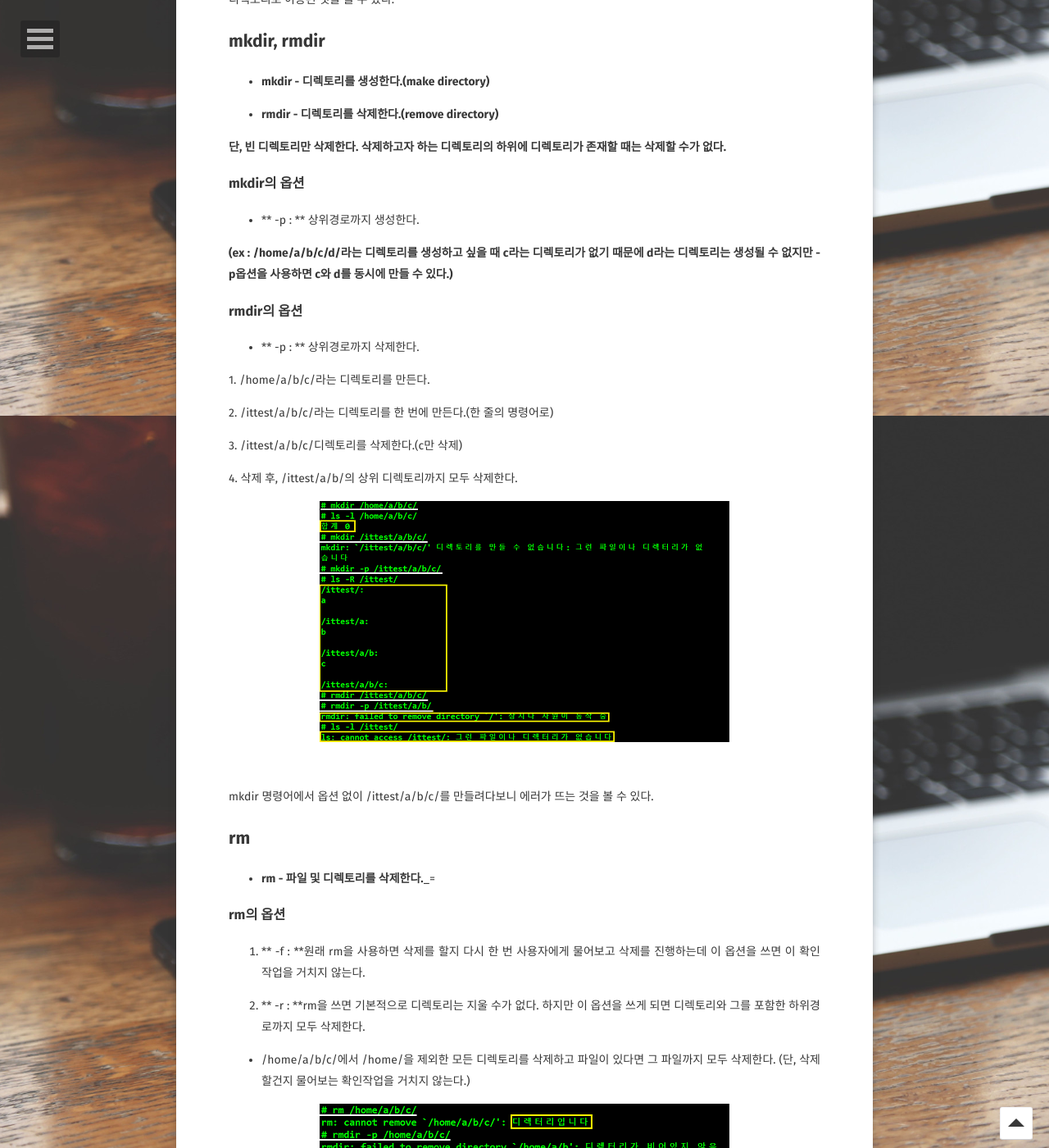
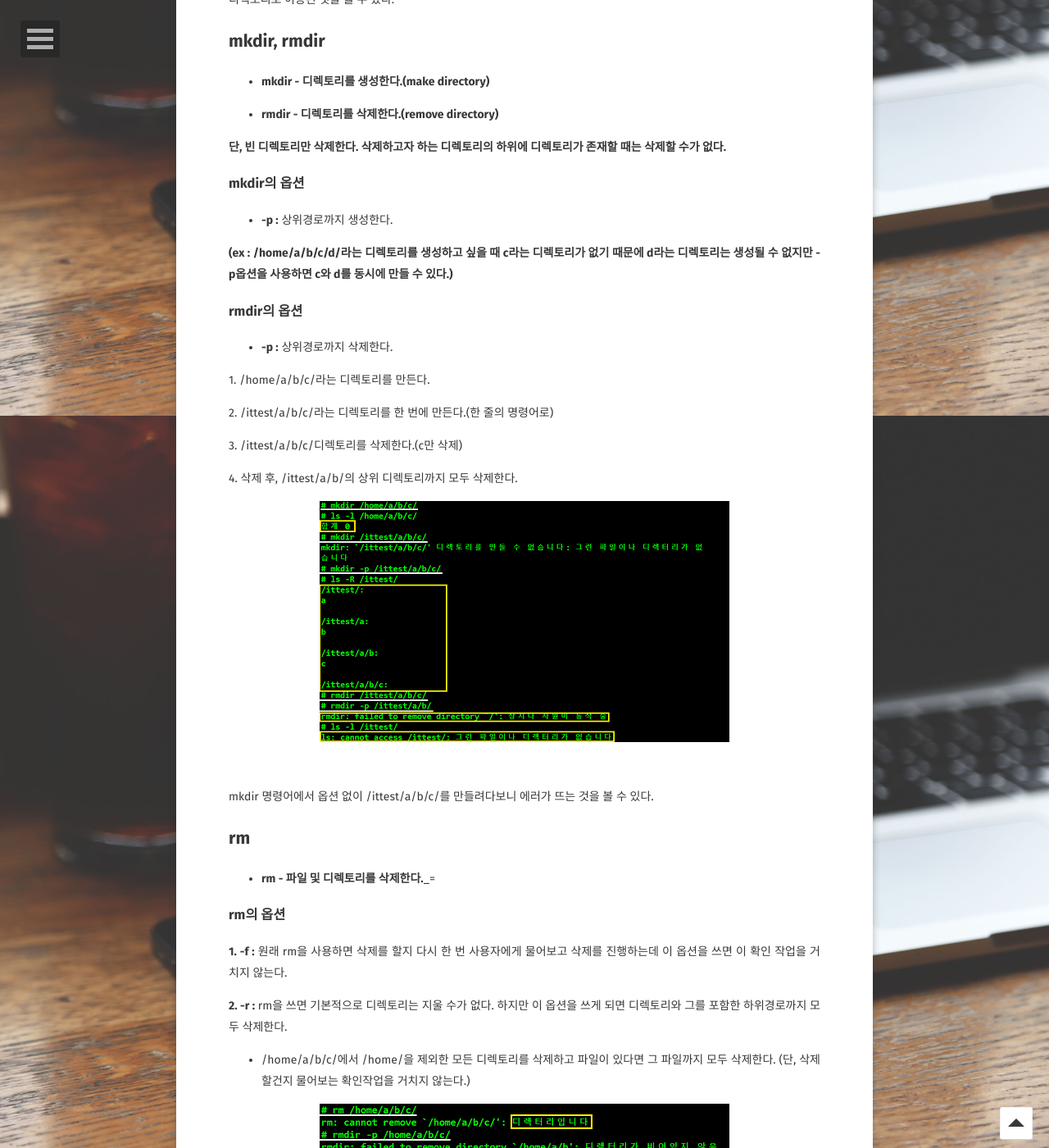
Before and after one commit to BKJang/DEVLOG, a Jekyll site: the page built from _posts/linux/2018-09-22-Linux_Command_Basic1.md, in a window 1280 px wide and 1400 px high, scrolled down 3093 px. Shown: the whole window at 82% size. Built offline with Jekyll 4.4.1, drawn with Linux system fonts in a browser that asks for light colours; some web fonts are replaced; comment, search, counter and statistics services are not loaded.

Commit message:
Commit Linux_Command_Basic1_20180922

```diff
--- a/_posts/linux/2018-09-22-Linux_Command_Basic1.md
+++ b/_posts/linux/2018-09-22-Linux_Command_Basic1.md
@@ -98,19 +98,19 @@ a라는 디렉토리 안에 b라는 디렉토리와 developer, poketmongo, test
 
 * **mkdir - 디렉토리를 생성한다.(make directory)**
 
-* **rmdir - 디렉토리를 삭제한다.(remove directory) **
+* **rmdir - 디렉토리를 삭제한다.(remove directory)**
 
 **단, 빈 디렉토리만 삭제한다. 삭제하고자 하는 디렉토리의 하위에 디렉토리가 존재할 때는 삭제할 수가 없다.**
 
 ### mkdir의 옵션
 
-* ** -p : ** 상위경로까지 생성한다.
+* **-p :** 상위경로까지 생성한다.
 
 **(ex : /home/a/b/c/d/라는 디렉토리를 생성하고 싶을 때 c라는 디렉토리가 없기 때문에 d라는 디렉토리는 생성될 수 없지만 -p옵션을 사용하면 c와 d를 동시에 만들 수 있다.)**
 
 ### rmdir의 옵션
 
-* ** -p : ** 상위경로까지 삭제한다.
+* **-p :** 상위경로까지 삭제한다.
 
 1\. /home/a/b/c/라는 디렉토리를 만든다.
 
@@ -135,9 +135,9 @@ mkdir 명령어에서 옵션 없이 /ittest/a/b/c/를 만들려다보니 에러
 
 ### rm의 옵션
 
-1. ** -f : **원래 rm을 사용하면 삭제를 할지 다시 한 번 사용자에게 물어보고 삭제를 진행하는데 이 옵션을 쓰면 이 확인 작업을 거치지 않는다.
+**1. -f :** 원래 rm을 사용하면 삭제를 할지 다시 한 번 사용자에게 물어보고 삭제를 진행하는데 이 옵션을 쓰면 이 확인 작업을 거치지 않는다.
 
-2. ** -r : **rm을 쓰면 기본적으로 디렉토리는 지울 수가 없다. 하지만 이 옵션을 쓰게 되면 디렉토리와 그를 포함한 하위경로까지 모두 삭제한다.
+**2. -r :** rm을 쓰면 기본적으로 디렉토리는 지울 수가 없다. 하지만 이 옵션을 쓰게 되면 디렉토리와 그를 포함한 하위경로까지 모두 삭제한다.
 
 
 - /home/a/b/c/에서 /home/을 제외한 모든 디렉토리를 삭제하고 파일이 있다면 그 파일까지 모두 삭제한다. (단, 삭제할건지 물어보는 확인작업을 거치지 않는다.)
@@ -147,7 +147,7 @@ mkdir 명령어에서 옵션 없이 /ittest/a/b/c/를 만들려다보니 에러
 <br/>
 
 >** 1. rm을 옵션없이 썼더니 디렉토리라는 이유로 삭제가 안된다.**
->** 2. 그래서 rmdir로 상위 디렉토리 전부를 삭제하려 했으나 b안에 파일이 들어있어 삭제가 안된다.**
->** 3. rm -rf를 사용하여 b디렉토리를 삭제하였다.**
->** 4. 확인해보니 a디렉토리 안에도 파일이 존재한다.**
->** 5. 다시 rm -rf를 사용하여 a디렉토리를 삭제하였다.**
+** 2. 그래서 rmdir로 상위 디렉토리 전부를 삭제하려 했으나 b안에 파일이 들어있어 삭제가 안된다.**
+** 3. rm -rf를 사용하여 b디렉토리를 삭제하였다.**
+** 4. 확인해보니 a디렉토리 안에도 파일이 존재한다.**
+** 5. 다시 rm -rf를 사용하여 a디렉토리를 삭제하였다.**
```
